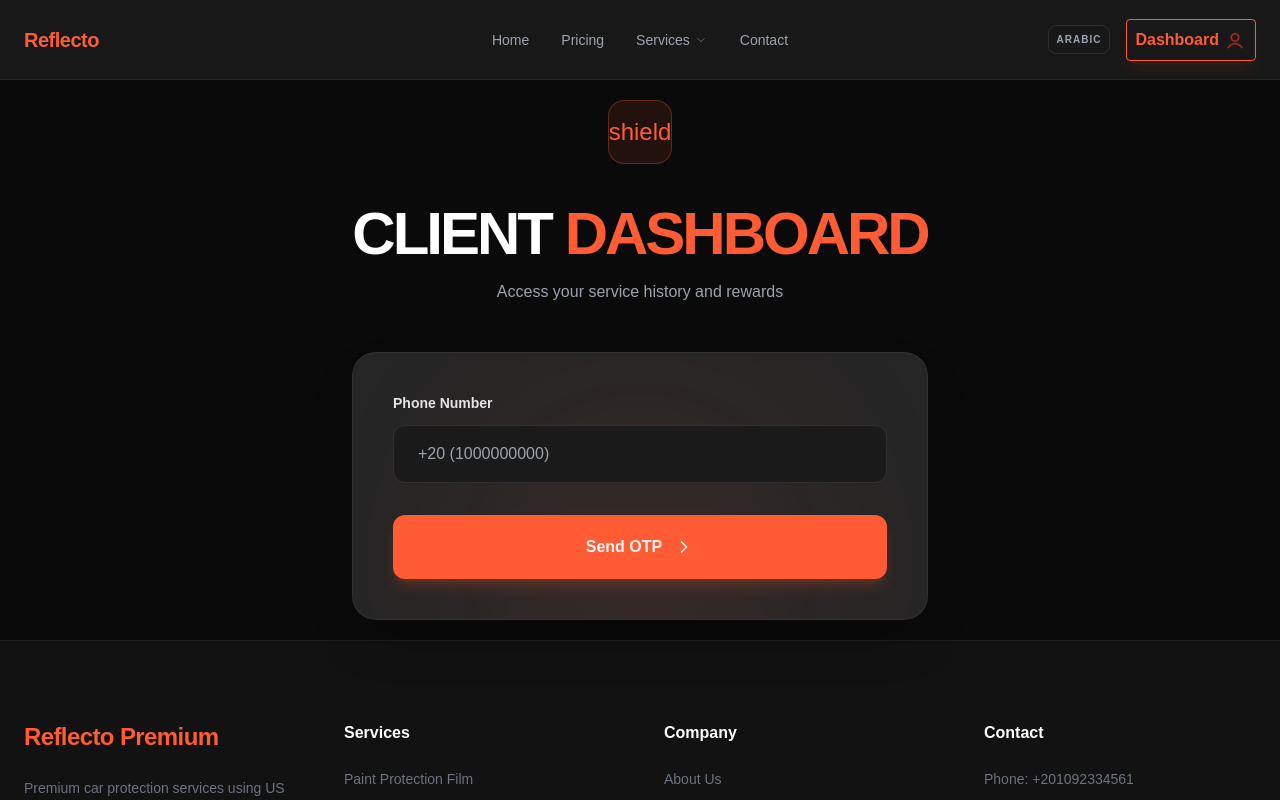
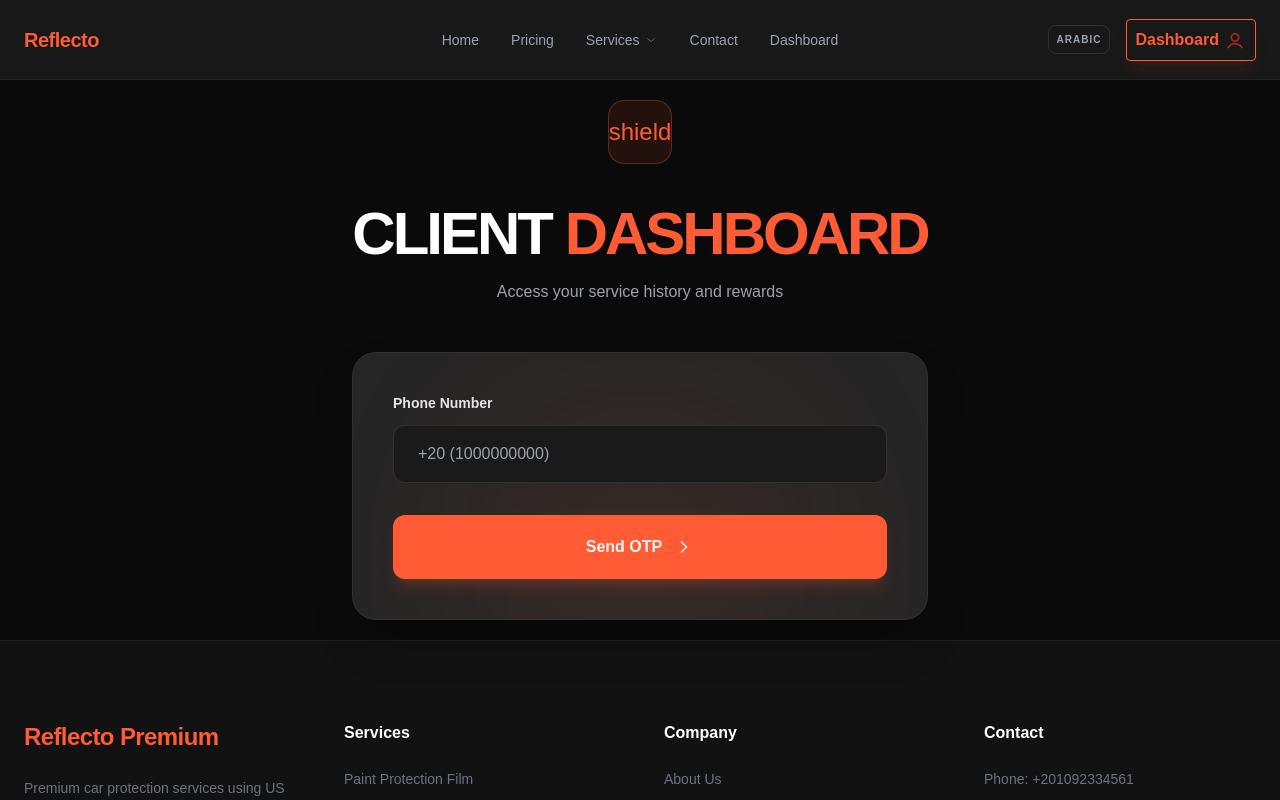
Before and after one commit to Mostafa-khaled-osman/reflecto-premium, a React (Vite) app: page /login in a window 1280 px wide. Shown: the top 800 px of the page. Built offline with nearby package versions, Linux system fonts and the light colour scheme.

Commit message:
added dashboard button

```diff
--- a/src/components/Navbar.jsx
+++ b/src/components/Navbar.jsx
@@ -125,6 +125,7 @@ const Navbar = () => {
           </div>
 
           <NavLink label={t('common:nav_contact')} path="/Contact" />
+          <NavLink label={t('common:nav_dashboard')} path="/admin" />
         </div>
 
         <div className="hidden md:flex flex-1 justify-end items-center gap-4">
```
